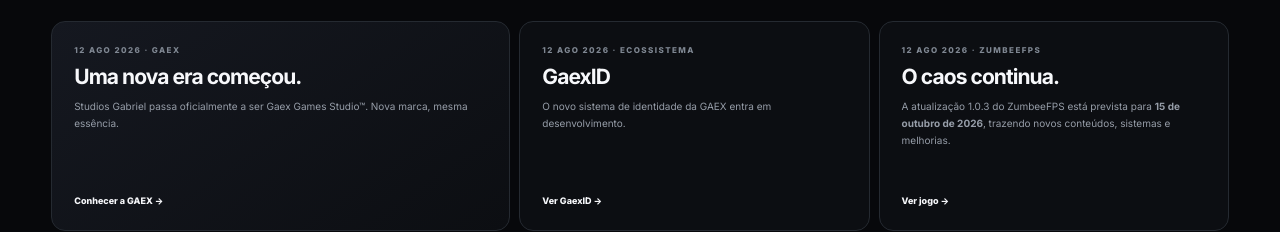
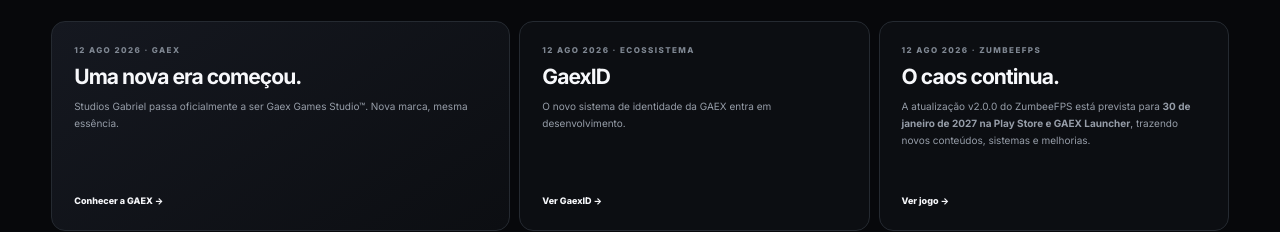
Before and after one commit to gaexgames/gaexgames.github.io, a plain HTML site: page index.html in a window 1280 px wide. Shown: the part 1748-1980 px from the top of the page. Drawn offline with Linux system fonts and the light colour scheme.

Commit message:
Update index.html

```diff
--- a/index.html
+++ b/index.html
@@ -1314,8 +1314,8 @@ footer{
         <h3>O caos continua.</h3>
 
         <p>
-          A atualização 1.0.3 do ZumbeeFPS está prevista
-          para <strong>15 de outubro de 2026</strong>,
+          A atualização v2.0.0 do ZumbeeFPS está prevista
+          para <strong>30 de janeiro de 2027 na Play Store e GAEX Launcher</strong>,
           trazendo novos conteúdos, sistemas e melhorias.
         </p>
 
```
